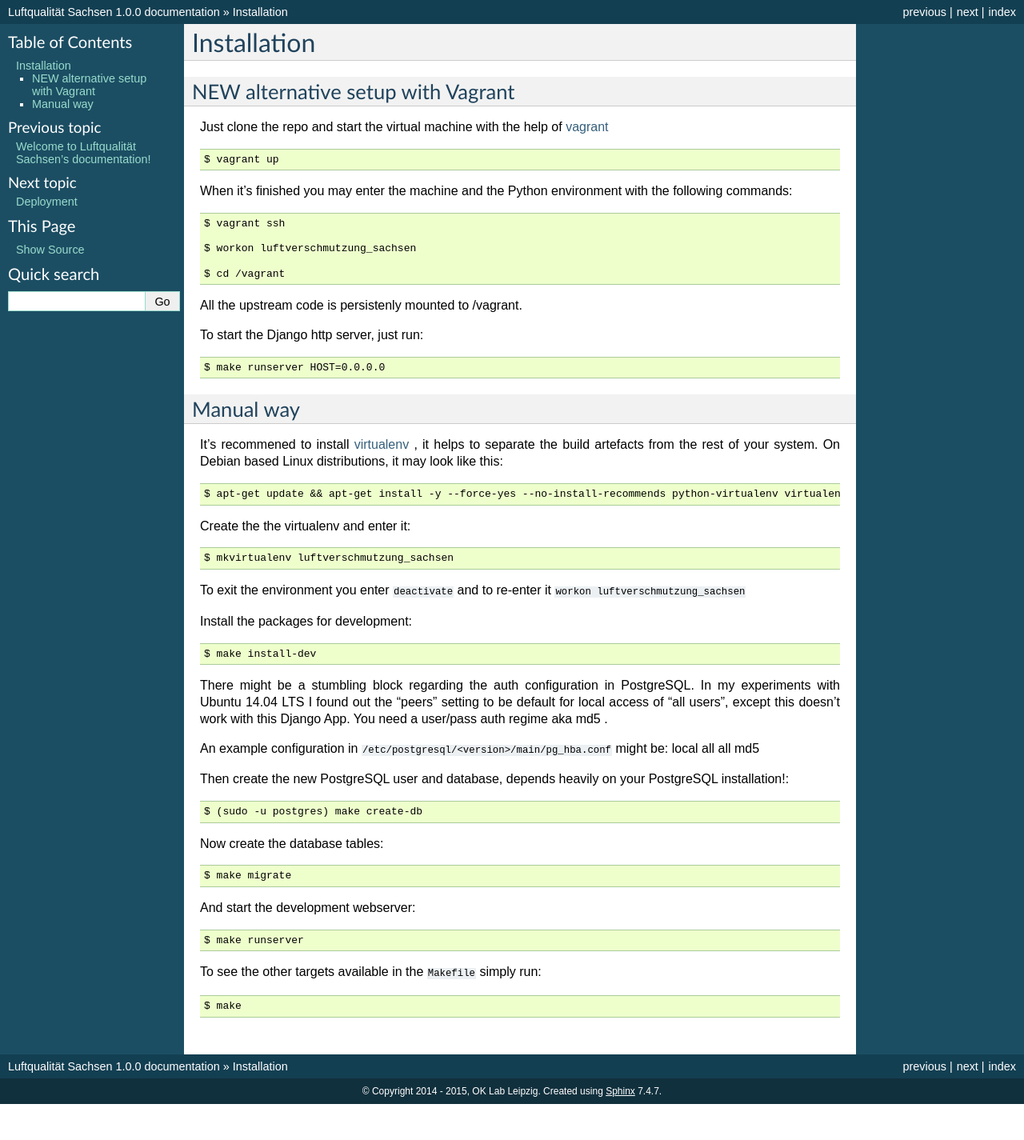
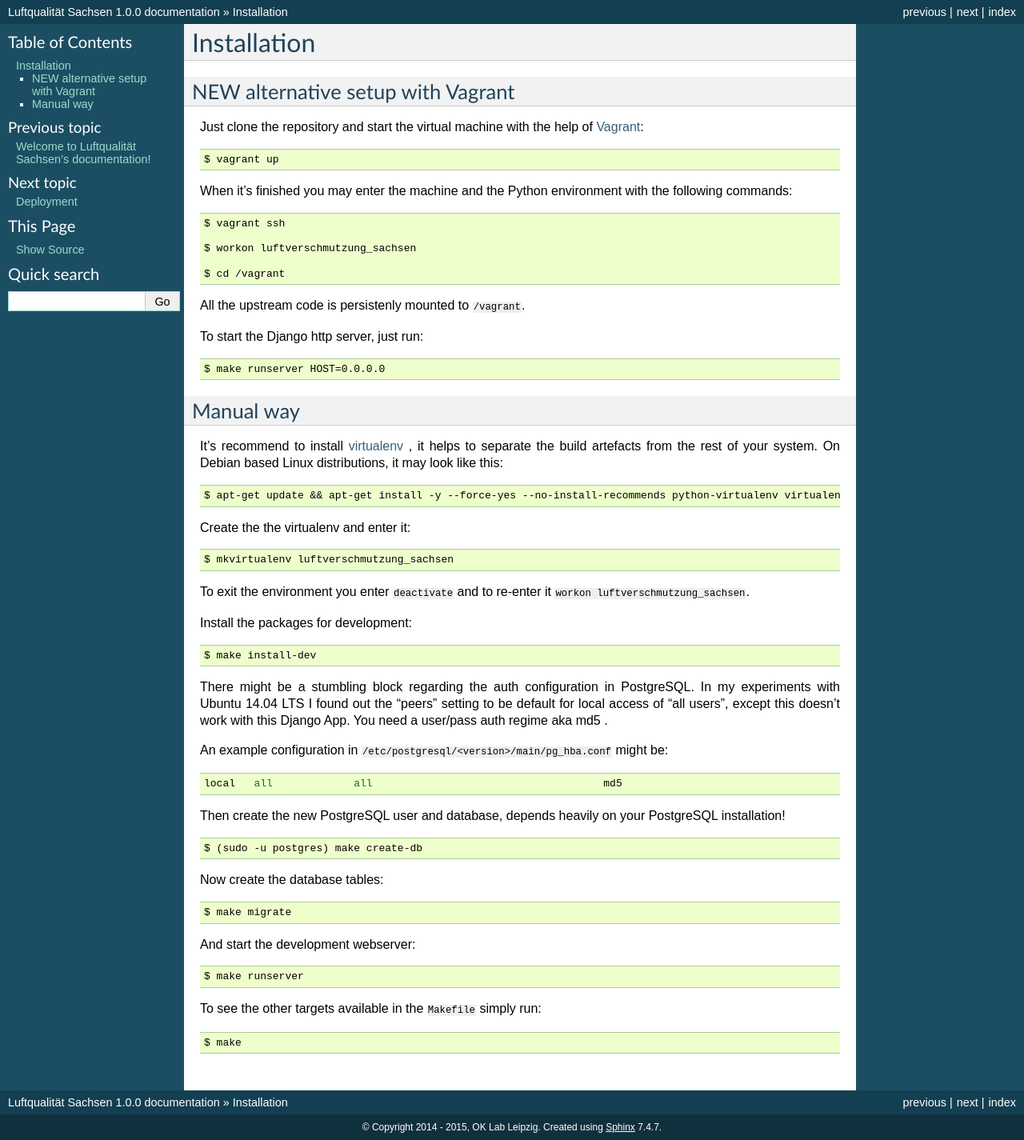
Before and after one commit to CodeforLeipzig/luftqualitaet_sachsen, a Sphinx documentation site: the page built from docs/installation.rst, in a window 1280 px wide. Shown: the whole page at 80% size. Built offline with Sphinx 7.4.7, drawn with Linux system fonts in a browser that asks for light colours; before the commit the page ends 1380 px from its top, so only the background shows below that.

Commit message:
Fixed a few typos, reduced line lengths, revised markup

```diff
--- a/docs/installation.rst
+++ b/docs/installation.rst
@@ -3,9 +3,9 @@
 ************
 
 NEW alternative setup with Vagrant
-================================
+==================================
 
-Just clone the repo and start the virtual machine with the help of `vagrant <https://vagrantup.com>`_ ::
+Just clone the repository and start the virtual machine with the help of `Vagrant <https://vagrantup.com>`_::
 
     $ vagrant up
 
@@ -17,15 +17,18 @@
 
     $ cd /vagrant
 
-All the upstream code is persistenly mounted to /vagrant.
+All the upstream code is persistenly mounted to ``/vagrant``.
 
 To start the Django http server, just run::
 
     $ make runserver HOST=0.0.0.0
 
 Manual way
-=================
-It's recommened to install `virtualenv <https://virtualenv.pypa.io/>`_ , it helps to separate the build artefacts from the rest of your system. On Debian based Linux distributions, it may look like this::
+==========
+
+It's recommend to install `virtualenv <https://virtualenv.pypa.io/>`_ , it
+helps to separate the build artefacts from the rest of your system. On Debian
+based Linux distributions, it may look like this::
 
     $ apt-get update && apt-get install -y --force-yes --no-install-recommends python-virtualenv virtualenvwrapper
 
@@ -33,20 +36,24 @@
 
     $ mkvirtualenv luftverschmutzung_sachsen
 
-To exit the environment you enter ``deactivate`` and to re-enter it ``workon luftverschmutzung_sachsen``
+To exit the environment you enter ``deactivate`` and to re-enter it ``workon luftverschmutzung_sachsen``.
 
 Install the packages for development::
 
     $ make install-dev
 
-There might be a stumbling block regarding the auth configuration in PostgreSQL. In my experiments with Ubuntu 14.04 LTS I found out the "peers" setting to be default for local access of "all users", except this doesn't work with this Django App.
-You need a user/pass auth regime aka md5 .
+There might be a stumbling block regarding the auth configuration in
+PostgreSQL. In my experiments with Ubuntu 14.04 LTS I found out the "peers"
+setting to be default for local access of "all users", except this doesn't work
+with this Django App. You need a user/pass auth regime aka md5 .
 
-An example configuration in ``/etc/postgresql/<version>/main/pg_hba.conf`` might be:
-local   all             all                                     md5
+An example configuration in ``/etc/postgresql/<version>/main/pg_hba.conf`` might be::
 
+    local   all             all                                     md5
 
-Then create the new PostgreSQL user and database, depends heavily on your PostgreSQL installation!::
+Then create the new PostgreSQL user and database, depends heavily on your PostgreSQL installation!
+
+::
 
     $ (sudo -u postgres) make create-db
 
```
